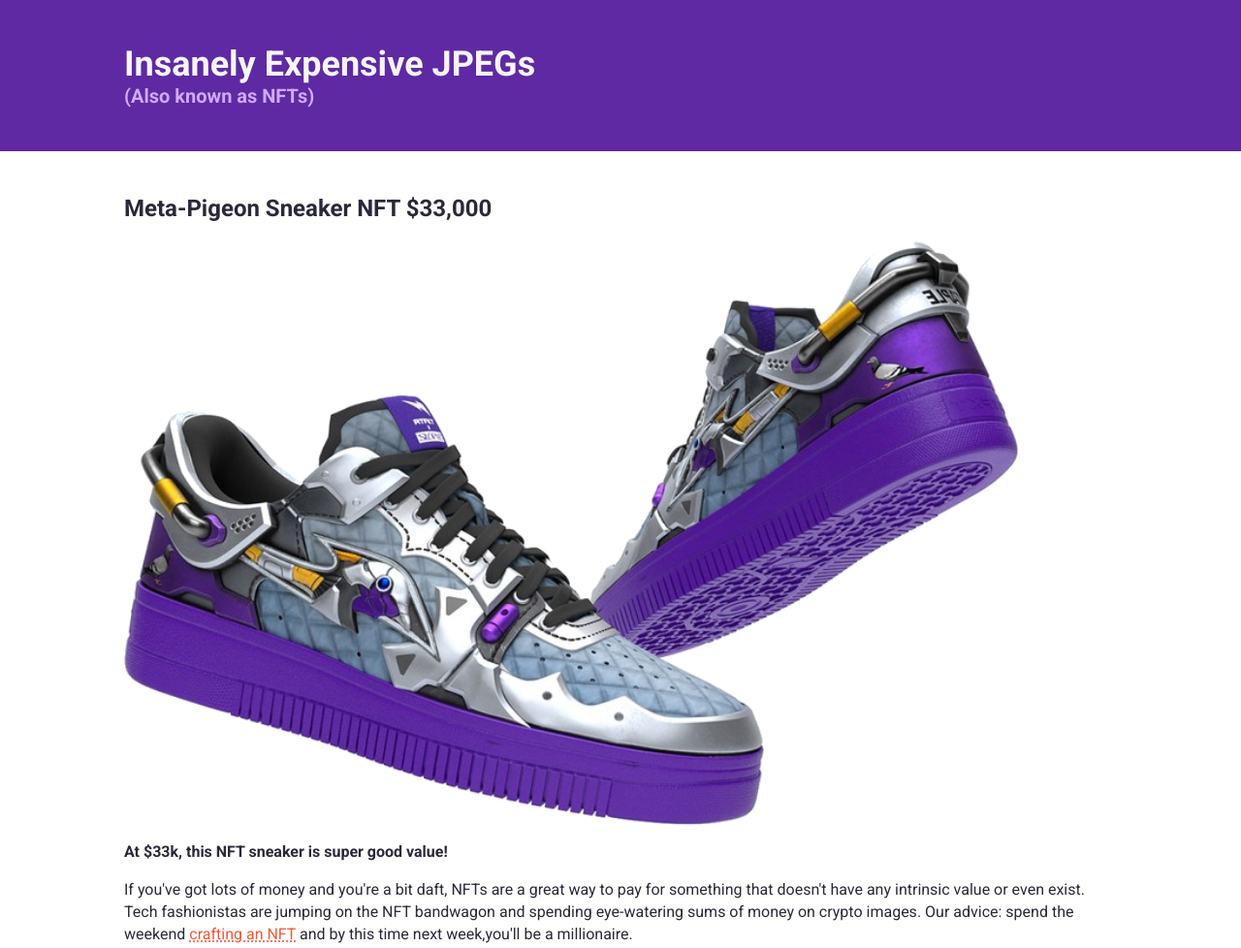
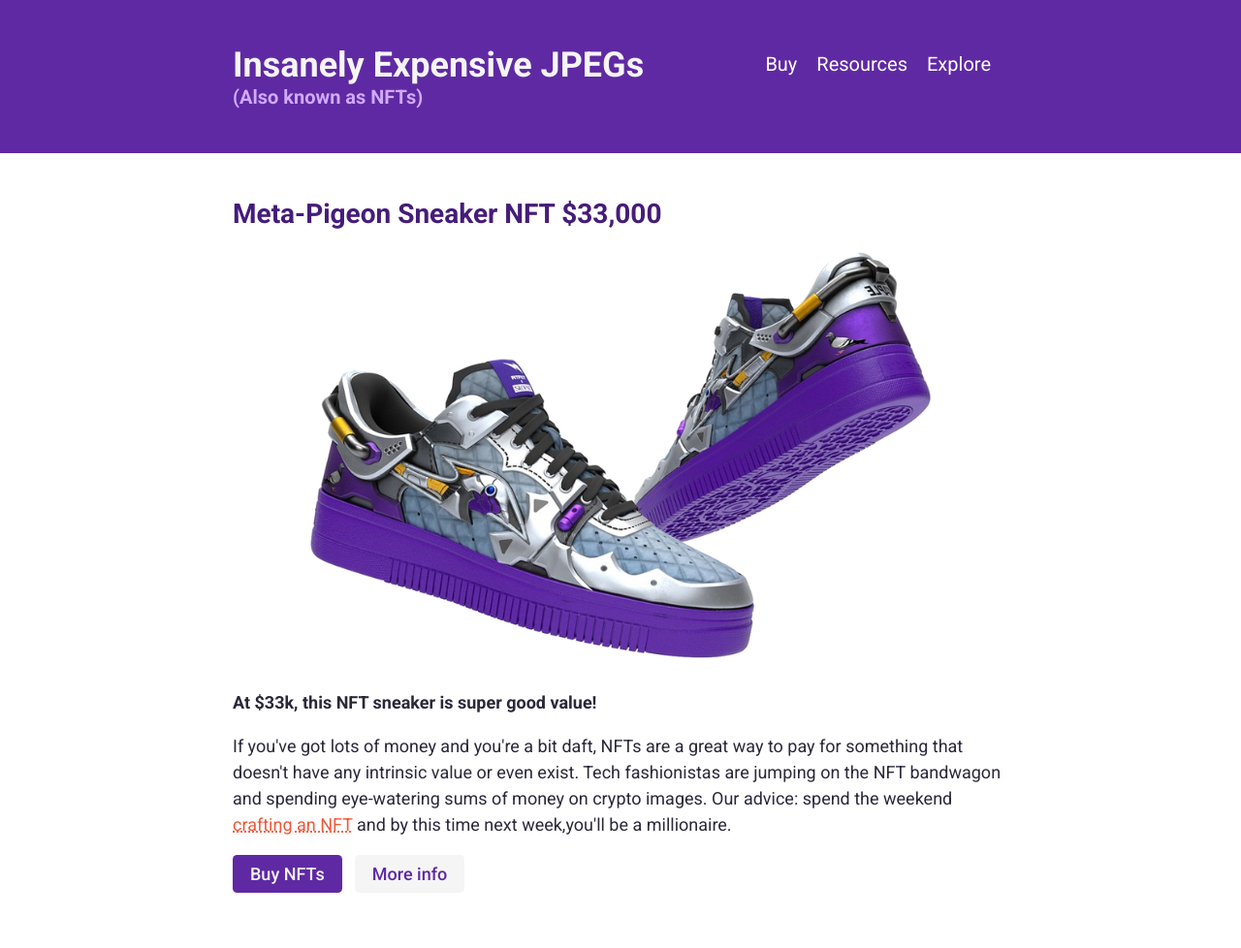
Before and after one commit to siddharthaD/SwearCounter, a website built with Vite: page NFT/index.html in a window 1280 px wide. Shown: the top 978 px of the page at 97% size. Built offline with nearby package versions, Linux system fonts and the light colour scheme.

Commit message:
feat: making the NFT site more mobile responsive using flex box, viewport, media queries

```diff
--- a/NFT/index.css
+++ b/NFT/index.css
@@ -1,121 +1,214 @@
-body{
-    font-size: 16px;
+body {
     color: #2b283a;
     font-family: 'Roboto', sans-serif;
     margin: 0;
 }
 
-/* typography */
+/* ----- TYPOGRAPHY ----- */
 
-h1, h3{
+h1,
+h3 {
     margin: 0;
 }
 
-h1{
+h1 {
     color: whitesmoke;
-    font-size: 36px;
+    font-size: 1.75rem;
+    text-align: center;
 }
 
-h2{
+h2 {
+    color: #451c7a;
+    font-size: 1.375rem;
     margin-top: 0;
 }
 
-h3{
-    color: #d0aaff;
-    font-size: 20px;
+h3 {
+    font-size: 1.25rem;
 }
 
-p{
-    line-height: 23px;
+p {
+    line-height: 1.5;
 }
 
-/* links */
+.subheading {
+    display: block;
+    font-size: 1rem;
+    color: #d0aaff;
+    text-align: center;
+}
 
-a{
+.section-two h2 {
+    color: inherit;
+}
+
+/* ----- LINKS ----- */
+
+a {
     color: #ef5839;
     text-decoration: underline dotted;
 }
 
-a:hover, a:active{
+a:hover,
+a:active {
     color: #d4b44c;
 }
 
-/*
-Challenge:
-1. Style the 4 button-style links as per
-   the specifications on the slide.
-2. Remember to group the selectors
-   where possible to keep the CSS DRY.
-⚠️ Think: what would make good class
-   names for these links?
-*/
-
-/* layout */
-
-header, section, footer{
-    padding: 45px 0;
+.btn {
+    font-size: 1.125rem;
+    text-align: center;
+    font-weight: 500;
+    text-decoration: none;
+    display: block;
+    padding: 0.5em 1em;
+    margin-bottom: 1em;
+    border-radius: 4.6px;
 }
 
-header, .section-two{
+.btn-dark {
+    color: whitesmoke;
+    background: #5f29a3;
+}
+
+.btn-mid {
+    color: #5f29a3;
+    background: #f0e0ff;
+}
+
+.btn-light {
+    color: #5f29a3;
+    background: whitesmoke;
+}
+
+.btn:hover,
+.btn:active {
+    color: #2b238a;
+    background-color: #f3e885;
+}
+
+/* ----- LAYOUT ----- */
+
+header,
+section,
+footer {
+    padding: 1.25em 0;
+}
+
+header,
+.section-two {
     background-color: #5f29a3;
 }
 
-.section-two{
+.section-two {
     color: whitesmoke;
 }
 
-.container{
-    width: 80%;
+.container {
+    width: 90%;
+    max-width: 800px;
     margin: 0 auto;
 }
 
-.main-image{
-    width:90%;
+.main-image {
+    width: 100%;
+    display: block;
+    max-width: 640px;
+    margin: 0 auto 2em;
 }
 
-.section-two-image-container{
-    display: flex;
-    justify-content: space-between;
+.feature-image {
+    width: 100%;
+    border-radius: 4.6px;
+    margin-bottom: 1em;
 }
 
-.feature-image{
-    border-radius: 5px;
-}
-
-footer{
+footer {
     text-align: center;
     color: #5f29a3;
 }
 
-.button{
+/* ----- NAVIGATION ----- */
+
+nav a {
+    color: #fff;
+    text-decoration: none;
+    font-size: 1.125rem;
+    /*border: 1px solid black;*/
+    padding: 0.5em;
     display: inline-block;
-    padding: 10px 19px;
-    border-radius: 5px;
-    font-weight: 500;
-    text-decoration: none;
-    margin: 5px;
 }
 
-.hover-yellow :hover{
-    background-color: #f3e885;
-    color:#2b283a;
-}
-.background-purple{
-    background-color: #5f29a3;
-    color:whitesmoke;
+ul {
+    padding: 0;
+    margin: 0.5em;
+    list-style-type: none;
+    text-align: center;
 }
 
-.background-purple-light{
-    background-color: #f0e0ff;
-    color:#5f29a3;
+li:not(:last-child) {
+    border-bottom: 1px dotted #a190b6;
 }
 
-.background-white{
-    background-color: whitesmoke;
-    color:#5f29a3;
+/* ----- MEDIA QUERIES ----- */
+
+@media (min-width: 480px) {
+    .section-two-image-container {
+        display: flex;
+        justify-content: space-between;
+    }
+
+    .feature-image {
+        width: 48.8%;
+    }
 }
 
-.width-40
-{
-    width: 40%;
+@media (min-width: 768px) {
+    header,
+    section,
+    footer {
+        padding: 2.875em 0;
+    }
+
+    header{ text-align: left}
+    .btn {
+        display: inline-block;
+        margin-right: 0.5em;
+    }
+
+    h1 {
+        font-size: 2.25rem;
+    }
+
+    h2 {
+        font-size: 1.75rem;
+    }
+
+    .subheading {
+        font-size: 1.25rem;
+        text-align: left;
+    }
+
+    p {
+        font-size: 1.125rem;
+    }
+
+
+    nav a{
+            font-size: 1.25rem;
+            padding: 0.5em;
+            display: inline;
+    }
+
+    nav ul{ display: flex; flex-direction: row}
+
+    .flex-space-between{
+        display: flex;
+        flex-direction: row;
+        justify-content: space-between;
+    }
+
+    nav li:not(:last-child) {
+        border-bottom: none;
+    }
+    /*.container{ display: flex; flex-direction: row; justify-content: space-between}*/
 }
--- a/NFT/index.html
+++ b/NFT/index.html
@@ -5,13 +5,25 @@
 	<link rel="preconnect" href="https://fonts.gstatic.com" crossorigin>
 	<link href="https://fonts.googleapis.com/css2?family=Roboto:wght@400;500;700&display=swap" rel="stylesheet">
 	<link rel="stylesheet" href="index.css">
+
+	<meta name="viewport" content="width=device-width, initial-scale=1" />
+
 </head>
 
 <body>
 	<header>
-		<div class="container">
-			<h1>Insanely Expensive JPEGs</h1>
-			<h3>(Also known as NFTs)</h3>
+		<div class="container flex-space-between">
+			<h1>Insanely Expensive JPEGs
+			<span class="subheading">(Also known as NFTs)</span></h1>
+
+			<!-- Site Navigation -->
+			<nav>
+				<ul>
+					<li><a href="#">Buy</a></li>
+					<li><a href="#">Resources</a></li>
+					<li><a href="#">Explore</a></li>
+				</ul>
+			</nav>
 		</div>
 	</header>
 		<main>
@@ -21,8 +33,8 @@
 					<img src="/images/sneakers-purple.png" alt="Purple and silver sneakers" class="main-image">
 					<p><strong>At $33k, this NFT sneaker is super good value!</strong></p>
 					<p>If you've got lots of money and you're a bit daft, NFTs are a great way to pay for something that doesn't have any intrinsic value or even exist. Tech fashionistas are jumping on the NFT bandwagon and spending eye-watering sums of money on crypto images. Our advice: spend the weekend <a href="">crafting an NFT</a> and by this time next week,you'll be a millionaire.</p>
-					<a href="#" class="button hover-yellow background-purple">Buy NFTs</a>
-					<a href="#" class="button hover-yellow background-purple-light" >More info</a>
+					<a href="#" class="btn hover-yellow btn-dark">Buy NFTs</a>
+					<a href="#" class="btn hover-yellow btn-light" >More info</a>
 				</div>
 			</section>
 
@@ -34,8 +46,8 @@
 						<img src="/images/bag.svg" alt="Seven items from a game listed in white on a black background" class="width-40 feature-image">
 					</div>
 					<p>Is $33k for sneakers too basic for you? No problem! This CryptoPunk (left) is a steal at $6.6 million! Which makes Bag #748 (right) a total bargain at $1.4 million. And by the way, that's not a VS Code screenshot we included by mistake. The eight lines of white text on a black background is the actual NFT we're selling.</p>
-					<a class="button hover-yellow background-white" href="#">About Us</a>
-					<a href="#" class="button hover-yellow background-purple-light">Contact</a>
+					<a class="btn hover-yellow btn-light" href="#">About Us</a>
+					<a href="#" class="btn hover-yellow btn-mid">Contact</a>
 					<p>Still not convinced? To be honest, nor are we. That's why we're selling them, not buying them.</p>
 				</div>
 			</section>
```
